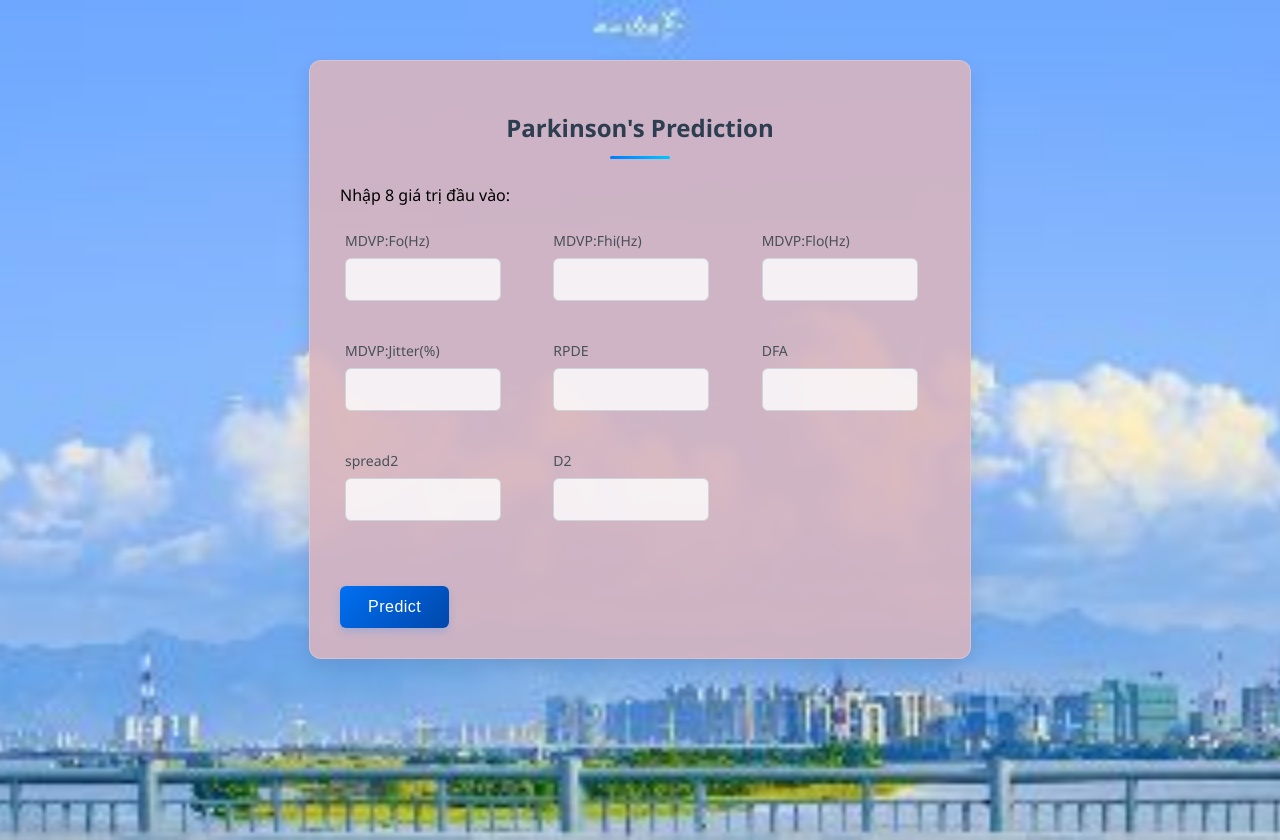
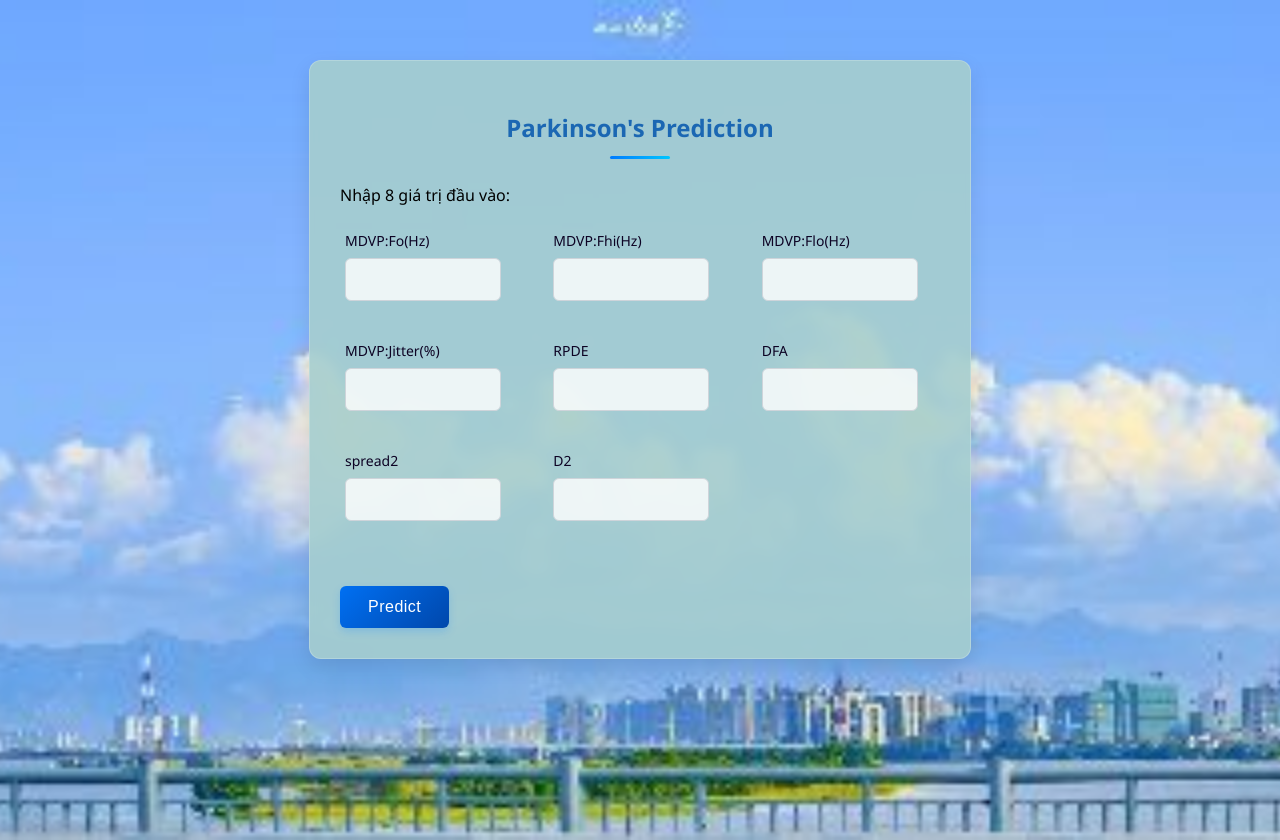
Before and after one commit to nguyenvanminh281005/CS114_ML_DLM, a React (Create React App) app in the folder frontend/: page / in a window 1280 px wide. Built offline with nearby package versions, Linux system fonts and the light colour scheme.

Commit message:
update files - 2025-03-30 13:43:31

```diff
--- a/frontend/src/App.module.css
+++ b/frontend/src/App.module.css
@@ -14,7 +14,7 @@ body {
     max-width: 600px;
     margin: 40px auto;
     padding: 30px;
-    background-color: rgba(214, 180, 191, 0.9);
+    background-color: rgba(166, 206, 207, 0.9);
     border-radius: 12px;
     box-shadow: 0 8px 20px rgba(0, 0, 0, 0.1);
     font-family: 'Segoe UI', Roboto, 'Helvetica Neue', sans-serif;
@@ -24,7 +24,7 @@ body {
 
   /* Header Styles */
   .container h2 {
-    color: #2c3e50;
+    color: #1b67b3;
     margin-bottom: 25px;
     font-weight: 600;
     text-align: center;
@@ -62,7 +62,7 @@ body {
 
   .inputGroup label {
     font-size: 14px;
-    color: #495057;
+    color: #0d0324;
     margin-bottom: 8px;
     font-weight: 500;
     width: 100%;  /* Đảm bảo label chiếm toàn bộ chiều rộng */
```
Also changed, not shown: 1 other file (tests, documents, lock files or other folders).
